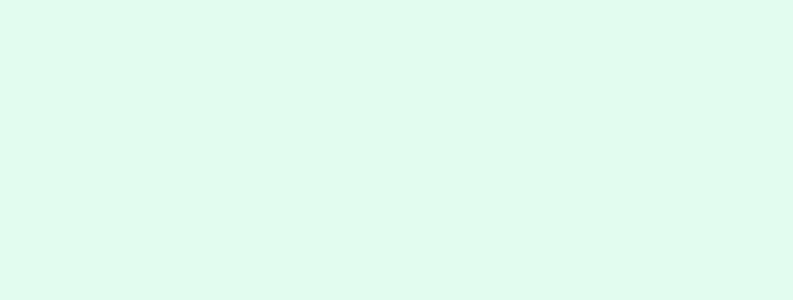
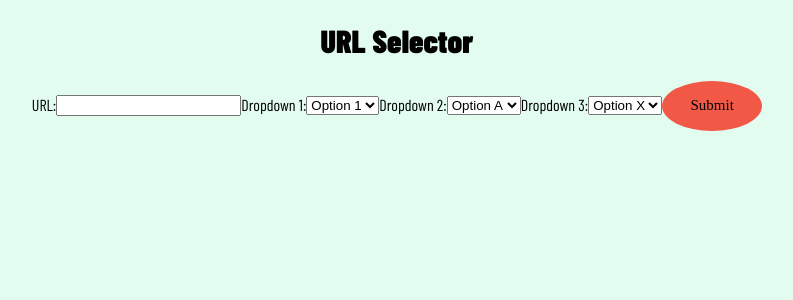
Before and after one commit to criesincode/UDismuke-Capstone, a React (Create React App) app: page /outfit in a window 1280 px wide. Shown: the top 300 px of the page, without its empty margins (243-1036 px from the left). Built offline with nearby package versions, Linux system fonts and the light colour scheme; a web font is replaced by a local one.

Commit message:
create skeleton for outfit page

```diff
--- a/src/pages/CuratedFit/CuratedFit.js
+++ b/src/pages/CuratedFit/CuratedFit.js
@@ -3,6 +3,38 @@ import "./CuratedFit.scss"
 const CuratedFit = () => {
     return (
         <>
+<body>
+    <h1>URL Selector</h1>
+
+    <form id="urlForm">
+        <label for="urlInput">URL:</label>
+        <input type="text" id="urlInput" name="urlInput" required/>
+
+        <label for="dropdown1">Dropdown 1:</label>
+        <select id="dropdown1" name="dropdown1">
+            <option value="option1">Option 1</option>
+            <option value="option2">Option 2</option>
+
+        </select>
+
+        <label for="dropdown2">Dropdown 2:</label>
+        <select id="dropdown2" name="dropdown2">
+            <option value="optionA">Option A</option>
+            <option value="optionB">Option B</option>
+
+        </select>
+
+        <label for="dropdown3">Dropdown 3:</label>
+        <select id="dropdown3" name="dropdown3">
+            <option value="optionX">Option X</option>
+            <option value="optionY">Option Y</option>
+
+        </select>
+
+        <button type="button" onclick="submitForm()">Submit</button>
+    </form>
+</body>
+
         </>
     )
 }
```
